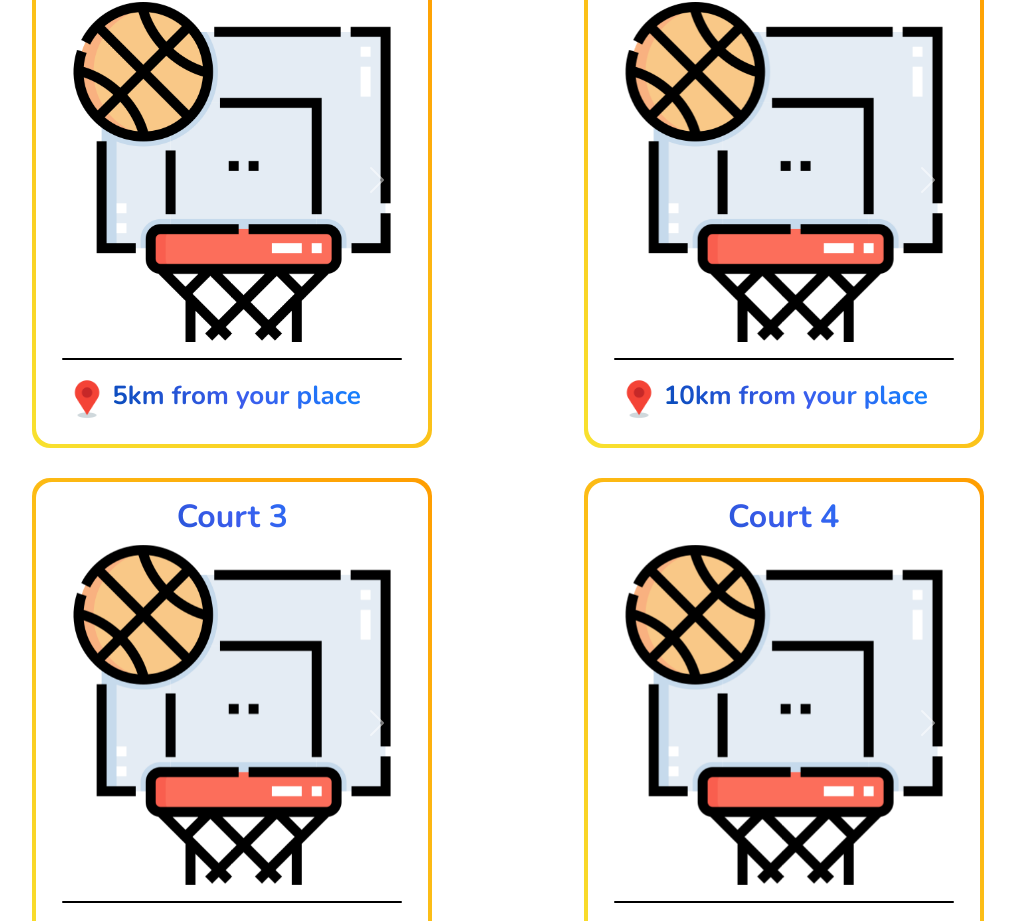
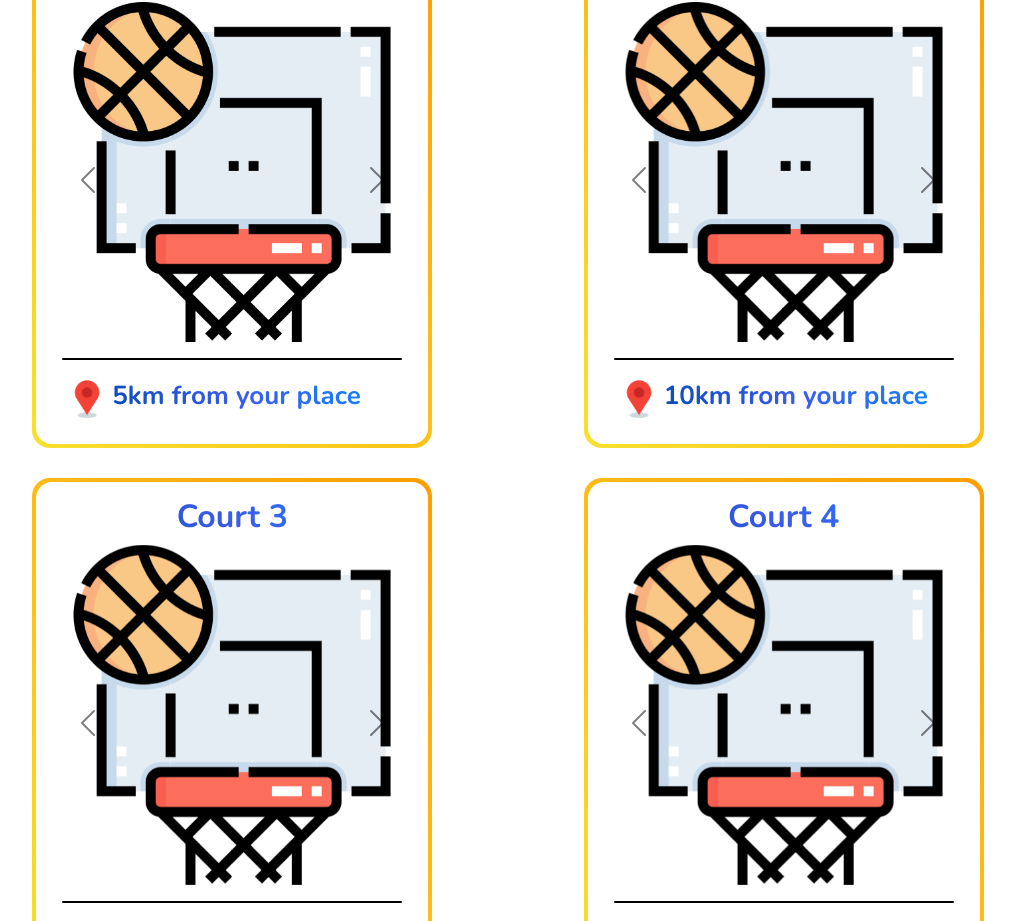
Before and after one commit to FLUFYOS/AyoNiat_WebsiteDesign-Basketball-Court-Recommendation, a plain HTML site: page index.html in a window 1280 px wide. Shown: the part 1738-2659 px from the top of the page, without its empty margins (132-1147 px from the left). Drawn offline with nearby package versions, Linux system fonts and the light colour scheme.

Commit message:
Adding editing in '.carousel-control-prev/next-icon'

```diff
--- a/style.css
+++ b/style.css
@@ -474,6 +474,14 @@ section#court {
     width: 340px;
     height: 2px;
     position: absolute;
+}
+
+.carousel-control-prev-icon {
+  filter: invert(1); /* jadi hitam */
+}
+
+.carousel-control-next-icon {
+  filter: invert(1); /* jadi hitam */
 }
 
 .location-div {
```
